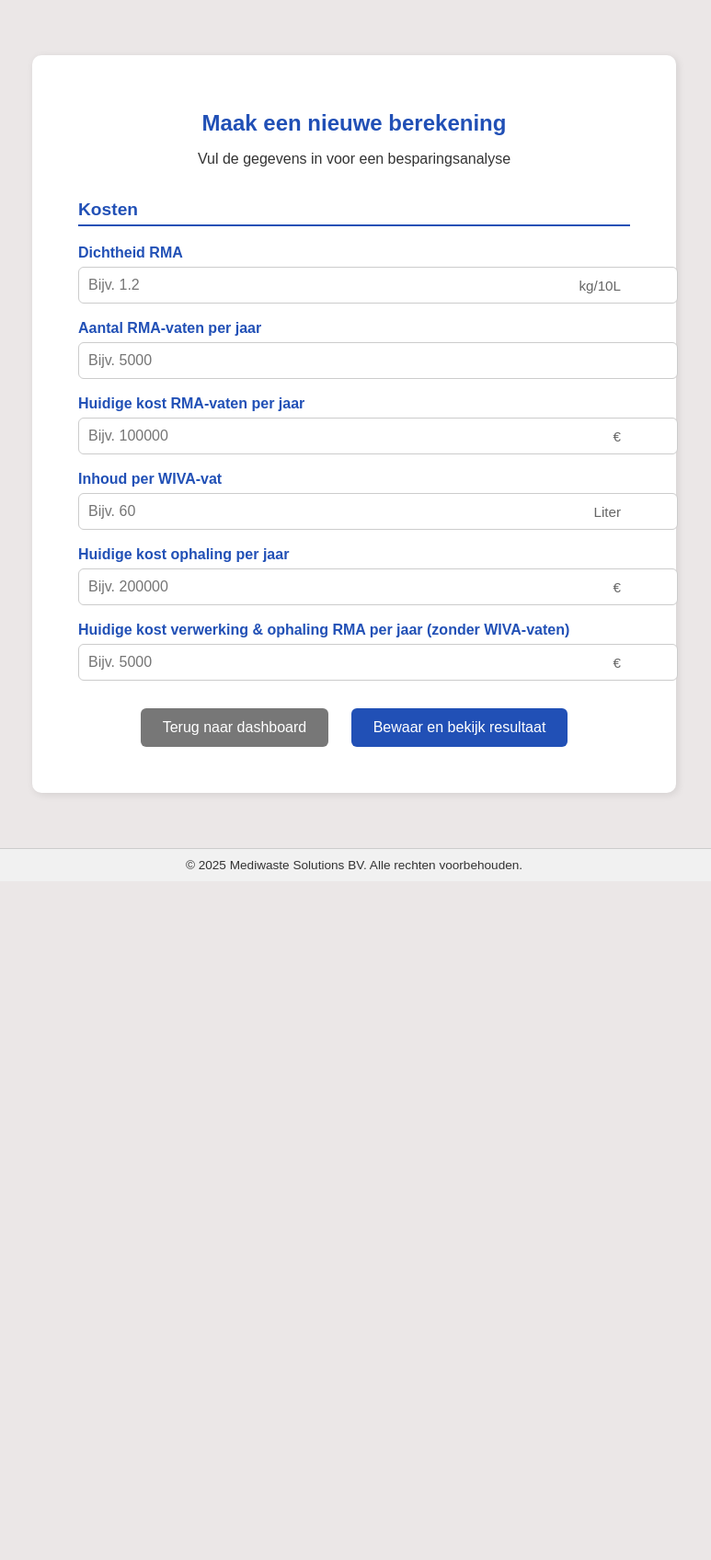
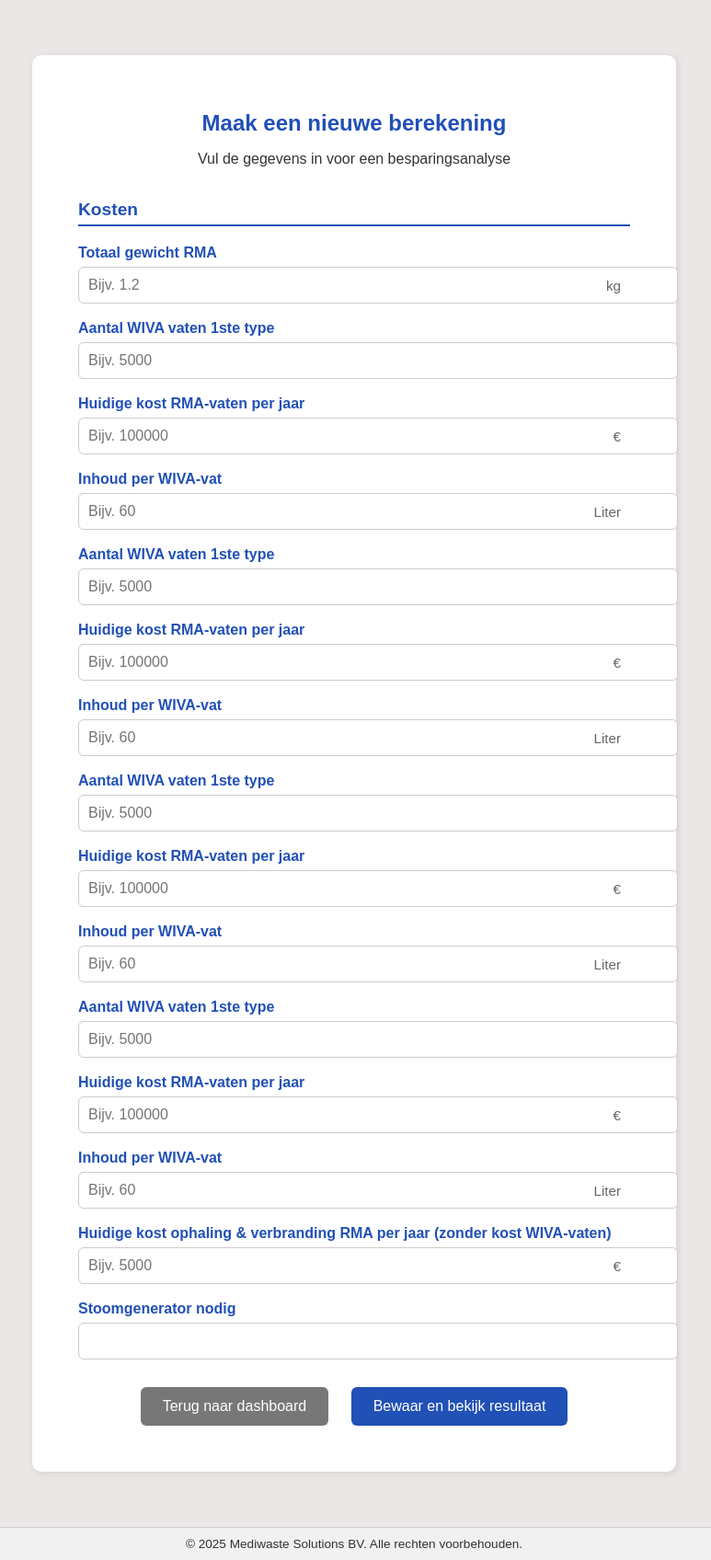
Before and after one commit to A-D-DBS-application/web-application-2025-group41, a Flask app: page /input in a window 1280 px wide. Shown: the whole page at 92% size, without its empty margins (255-1028 px from the left). Before the commit the page ends 945 px from the top, so only its background shows below. Run offline with Flask 3, Linux system fonts and the light colour scheme.

Commit message:
Update Input.html
aanpassen namen aan supabase
toevoegen extra wiva vaten

```diff
--- a/Mediwaste Solutions BV_app/app/templates/Input.html
+++ b/Mediwaste Solutions BV_app/app/templates/Input.html
@@ -138,39 +138,97 @@
       <form method="POST">
         <h3>Kosten</h3>
 
-        <label for="hmw_density">Dichtheid RMA</label>
+        <label for="hmw_total_weight">Totaal gewicht RMA</label>
         <div class="input-group">
-          <input type="number" id="hmw_density" name="hmw_density" placeholder="Bijv. 1.2" required>
-          <span class="unit">kg/10L</span>
+          <input type="number" id="hmw_total_weight" name="hmw_total_weight" placeholder="Bijv. 1.2" required>
+          <span class="unit">kg</span>
         </div>
 
-        <label for="number_of_barrels">Aantal RMA-vaten per jaar</label>
+        <label for="number_of_barrels_1">Aantal WIVA vaten 1ste type</label>
         <div class="input-group">
-          <input type="number" id="number_of_barrels" name="number_of_barrels" placeholder="Bijv. 5000" required>
+          <input type="number" id="number_of_barrels_1" name="number_of_barrels_1" placeholder="Bijv. 5000" required>
         </div>
 
-        <label for="cost_hmw_barrels">Huidige kost RMA-vaten per jaar</label>
+        <label for="cost_hmw_barrels_1">Huidige kost RMA-vaten per jaar</label>
         <div class="input-group">
-          <input type="number" id="cost_hmw_barrels" name="cost_hmw_barrels" placeholder="Bijv. 100000" required>
+          <input type="number" id="cost_hmw_barrels_1" name="cost_hmw_barrels_1" placeholder="Bijv. 100000" required>
           <span class="unit">€</span>
         </div>
 
-       <label for="volume_barrel">Inhoud per WIVA-vat</label>
+
+       <label for="volume_barrel_1">Inhoud per WIVA-vat</label>
         <div class="input-group">
-          <input type="number" id="volume_barrel" name="volume_barrel" placeholder="Bijv. 60" required>
+          <input type="number" id="volume_barrel_1" name="volume_barrel_1" placeholder="Bijv. 60" required>
           <span class="unit">Liter</span>
         </div>
 
-        <label for="cost_collection">Huidige kost ophaling per jaar</label>
+
+        <label for="number_of_barrels_2">Aantal WIVA vaten 1ste type</label>
         <div class="input-group">
-          <input type="number" id="cost_collection" name="cost_collection" placeholder="Bijv. 200000" required>
+          <input type="number" id="number_of_barrels_2" name="number_of_barrels_2" placeholder="Bijv. 5000" required>
+        </div>
+
+        <label for="cost_hmw_barrels_2">Huidige kost RMA-vaten per jaar</label>
+        <div class="input-group">
+          <input type="number" id="cost_hmw_barrels_2" name="cost_hmw_barrels_2" placeholder="Bijv. 100000" required>
           <span class="unit">€</span>
         </div>
 
-        <label for="cost_hmw">Huidige kost verwerking & ophaling RMA per jaar (zonder WIVA-vaten)</label>
+        <label for="volume_barrel_2">Inhoud per WIVA-vat</label>
         <div class="input-group">
-          <input type="number" id="cost_hmw" name="cost_hmw" placeholder="Bijv. 5000" required>
+          <input type="number" id="volume_barrel_2" name="volume_barrel_2" placeholder="Bijv. 60" required>
+          <span class="unit">Liter</span>
+        </div>
+
+
+        <label for="number_of_barrels_3">Aantal WIVA vaten 1ste type</label>
+        <div class="input-group">
+          <input type="number" id="number_of_barrels_3" name="number_of_barrels_3" placeholder="Bijv. 5000" required>
+        </div>
+
+        <label for="cost_hmw_barrels_3">Huidige kost RMA-vaten per jaar</label>
+        <div class="input-group">
+          <input type="number" id="cost_hmw_barrels_3" name="cost_hmw_barrels_3" placeholder="Bijv. 100000" required>
           <span class="unit">€</span>
+        </div>
+
+        <label for="volume_barrel_3">Inhoud per WIVA-vat</label>
+        <div class="input-group">
+          <input type="number" id="volume_barrel_3" name="volume_barrel_3" placeholder="Bijv. 60" required>
+          <span class="unit">Liter</span>
+        </div>
+
+
+        <label for="number_of_barrels_4">Aantal WIVA vaten 1ste type</label>
+        <div class="input-group">
+          <input type="number" id="number_of_barrels_4" name="number_of_barrels_4" placeholder="Bijv. 5000" required>
+        </div>
+
+        <label for="cost_hmw_barrels_4">Huidige kost RMA-vaten per jaar</label>
+        <div class="input-group">
+          <input type="number" id="cost_hmw_barrels_4" name="cost_hmw_barrels_4" placeholder="Bijv. 100000" required>
+          <span class="unit">€</span>
+        </div>
+
+
+       <label for="volume_barrel_4">Inhoud per WIVA-vat</label>
+        <div class="input-group">
+          <input type="number" id="volume_barrel_4" name="volume_barrel_4" placeholder="Bijv. 60" required>
+          <span class="unit">Liter</span>
+        </div>
+
+
+
+        <label for="cost_collection_processing">Huidige kost ophaling & verbranding RMA per jaar (zonder kost WIVA-vaten)</label>
+        <div class="input-group">
+          <input type="number" id="cost_collection_processing" name="cost_collection_processing" placeholder="Bijv. 5000" required>
+          <span class="unit">€</span>
+        </div>
+
+        <label for="steam_generator_needed">Stoomgenerator nodig </label>
+        <div class="input-group">
+          <input type="number" id="steam_generator_needed" name="steam_generator_needed" required>
+
         </div>
 
          <div class="button-group">
```
